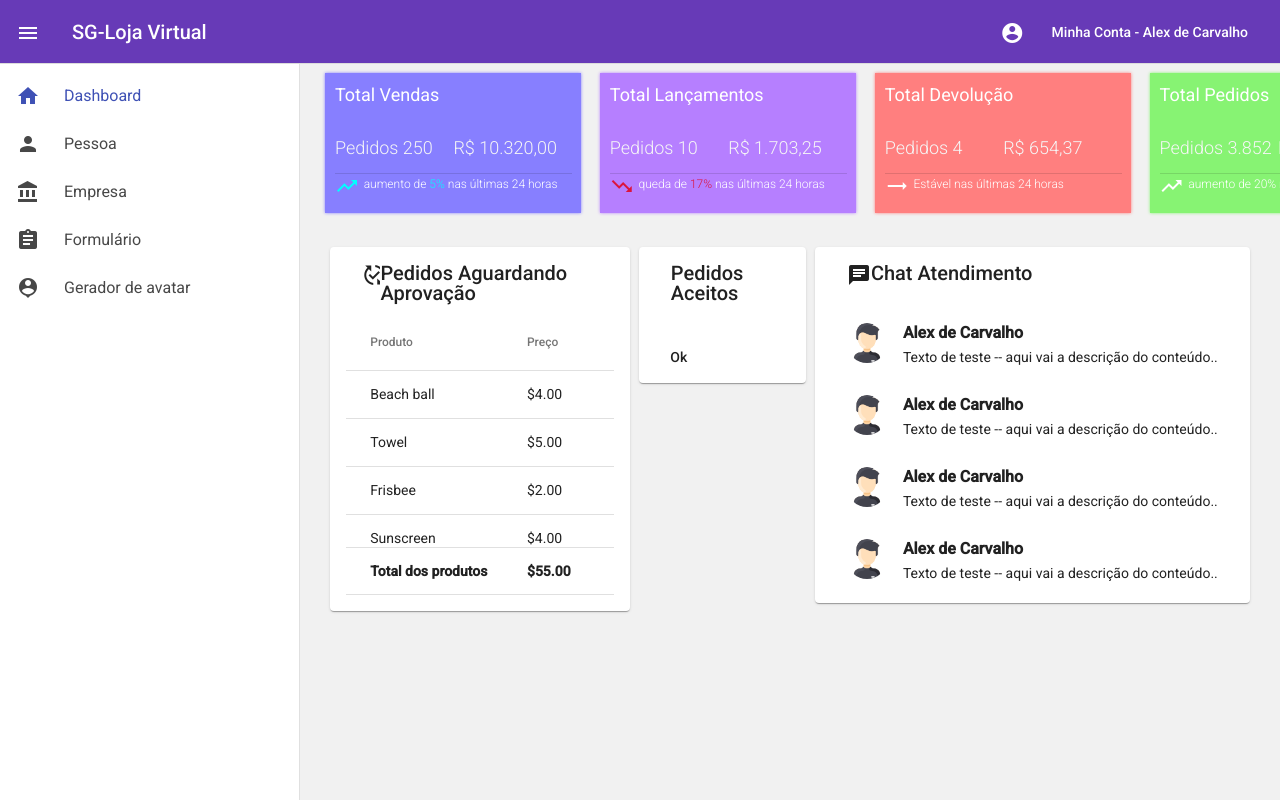
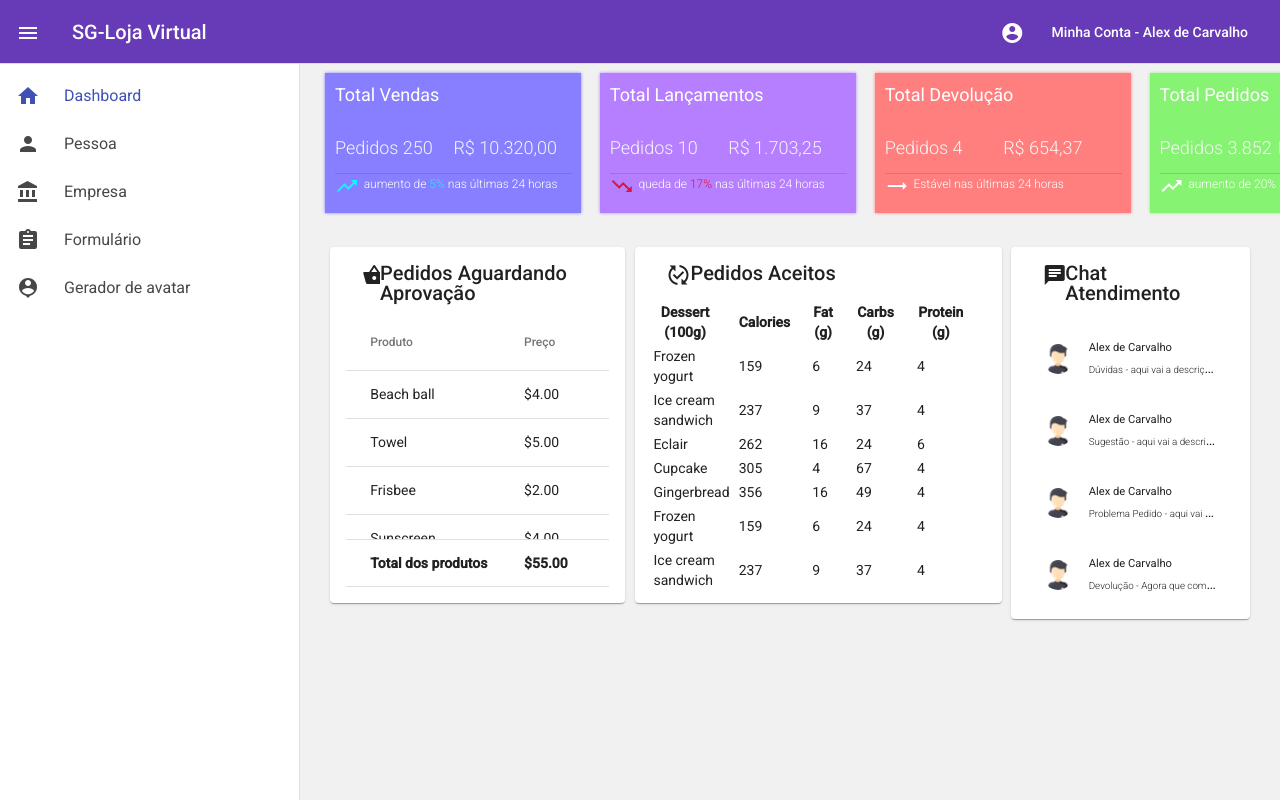
Before and after one commit to leco123/loja-virtual, an Angular app: page /#/admin/dashboard in a window 1280 px wide. Built offline with nearby package versions, Linux system fonts and the light colour scheme.

Commit message:
layout chat

```diff
--- a/src/app/modules/dashboard/dashboard.component.css
+++ b/src/app/modules/dashboard/dashboard.component.css
@@ -101,7 +101,11 @@
 }
 
 .lista-produto {
-  max-height: 280px;
+  max-height: 272px;
+  overflow:auto;
+}
+.lista-pedidos-aceitos {
+  max-height: 288px;
   overflow:auto;
 }
 
@@ -122,8 +126,10 @@ tr.mat-footer-row {
   padding-right: 1%;
 }
 
+/* CHAT */
 .pedidos-chat {
   flex-grow: 0.5;
+  width: 26%;
 }
 .lista-mensagens {
   max-height: 280px;
@@ -134,3 +140,27 @@ mat-card-title {
   display: flex;
   justify-content: flex-start;
 }
+
+.chat-img {
+  width: 30px!important;
+  height: 30px!important;
+}
+
+.chat-nome {
+  font-size: 0.7em!important;
+  font-weight: 400!important;
+}
+
+.chat-subject {
+  font-size: 0.7em!important;
+  font-weight: 200!important;
+}
+
+.chat-mensagem {
+  font-size: 0.7em!important;
+  font-weight: 200!important;
+}
+
+.mat-sort-header-container {
+  align-items: center;
+}
--- a/src/app/modules/dashboard/dashboard.component.html
+++ b/src/app/modules/dashboard/dashboard.component.html
@@ -65,7 +65,7 @@
     <mat-card>
       <mat-card-header>
         <mat-card-title>
-          <mat-icon aria-hidden="false" aria-label="Pedidos Aguardando Aprovação ">published_with_changes</mat-icon>
+          <mat-icon aria-hidden="false" aria-label="Pedidos Aguardando Aprovação ">shopping_basket</mat-icon>
           Pedidos Aguardando Aprovação
         </mat-card-title>
       </mat-card-header>
@@ -99,16 +99,31 @@
     <mat-card>
       <mat-card-header>
         <mat-card-title>
-
+          <mat-icon aria-hidden="false" aria-label="Pedidos Aceitos ">published_with_changes</mat-icon>
           Pedidos Aceitos
         </mat-card-title>
       </mat-card-header>
       <mat-card-content>
+        <div class="lista-pedidos-aceitos">
+          <table matSort (matSortChange)="sortData($event)">
+            <tr>
+              <th mat-sort-header="name">Dessert (100g)</th>
+              <th mat-sort-header="calories">Calories</th>
+              <th mat-sort-header="fat">Fat (g)</th>
+              <th mat-sort-header="carbs">Carbs (g)</th>
+              <th mat-sort-header="protein">Protein (g)</th>
+            </tr>
 
+            <tr *ngFor="let dessert of sortedData">
+              <td>{{dessert.name}}</td>
+              <td>{{dessert.calories}}</td>
+              <td>{{dessert.fat}}</td>
+              <td>{{dessert.carbs}}</td>
+              <td>{{dessert.protein}}</td>
+            </tr>
+          </table>
+        </div>
       </mat-card-content>
-      <mat-card-actions>
-        <button mat-button>Ok</button>
-      </mat-card-actions>
     </mat-card>
 
   </div>
@@ -125,11 +140,11 @@
         <mat-list>
           <div class="lista-mensagens">
             <mat-list-item *ngFor="let message of messages">
-              <img matListAvatar src="../../../assets/avatar-masculino.png" alt="{{message.from}}">
-              <h3 matLine> <strong>{{message.from}}</strong> </h3>
+              <img matListAvatar class="chat-img" src="../../../assets/avatar-masculino.png" alt="{{message.from}}">
+              <p matLine class="chat-nome"> {{message.from}} </p>
               <p matLine>
-                <span> {{message.subject}} </span>
-                <span class="demo-2"> -- {{message.content}} </span>
+                <span class="chat-subject"> {{message.subject}} </span>
+                <span class="chat-mensagem"> - {{message.content}} </span>
               </p>
             </mat-list-item>
           </div>
--- a/src/app/modules/dashboard/dashboard.component.ts
+++ b/src/app/modules/dashboard/dashboard.component.ts
@@ -11,12 +11,35 @@ export interface Mensagem {
   content?:string;
 }
 
+export interface Dessert {
+  calories: number;
+  carbs: number;
+  fat: number;
+  name: string;
+  protein: number;
+}
+
 @Component({
   selector: 'app-dashboard',
   templateUrl: './dashboard.component.html',
   styleUrls: ['./dashboard.component.css']
 })
 export class DashboardComponent implements OnInit {
+
+  desserts: Dessert[] = [
+    {name: 'Frozen yogurt', calories: 159, fat: 6, carbs: 24, protein: 4},
+    {name: 'Ice cream sandwich', calories: 237, fat: 9, carbs: 37, protein: 4},
+    {name: 'Eclair', calories: 262, fat: 16, carbs: 24, protein: 6},
+    {name: 'Cupcake', calories: 305, fat: 4, carbs: 67, protein: 4},
+    {name: 'Gingerbread', calories: 356, fat: 16, carbs: 49, protein: 4},
+    {name: 'Frozen yogurt', calories: 159, fat: 6, carbs: 24, protein: 4},
+    {name: 'Ice cream sandwich', calories: 237, fat: 9, carbs: 37, protein: 4},
+    {name: 'Eclair', calories: 262, fat: 16, carbs: 24, protein: 6},
+    {name: 'Cupcake', calories: 305, fat: 4, carbs: 67, protein: 4},
+    {name: 'Gingerbread', calories: 356, fat: 16, carbs: 49, protein: 4},
+  ];
+
+  sortedData: Dessert[];
 
   displayedColumns = ['item', 'cost'];
   transactions: Transaction[] = [
@@ -29,10 +52,10 @@ export class DashboardComponent implements OnInit {
   ];
 
   messages: Mensagem[]=[
-    {from: 'Alex de Carvalho', subject: 'Texto de teste', content: 'aqui vai a descrição do conteúdo..'},
-    {from: 'Alex de Carvalho', subject: 'Texto de teste', content: 'aqui vai a descrição do conteúdo..'},
-    {from: 'Alex de Carvalho', subject: 'Texto de teste', content: 'aqui vai a descrição do conteúdo..'},
-    {from: 'Alex de Carvalho', subject: 'Texto de teste', content: 'aqui vai a descrição do conteúdo..'}
+    {from: 'Alex de Carvalho', subject: 'Dúvidas', content: 'aqui vai a descrição do conteúdo..'},
+    {from: 'Alex de Carvalho', subject: 'Sugestão', content: 'aqui vai a descrição do conteúdo..'},
+    {from: 'Alex de Carvalho', subject: 'Problema Pedido', content: 'aqui vai a descrição do conteúdo..'},
+    {from: 'Alex de Carvalho', subject: 'Devolução', content: 'Agora que comentei sobre os eixos, você <br>pode estar se perguntando: Por que eu não só chamei de eixo X e eixo Y, pra que esse nomes todos aí? Vamos à resposta'}
   ]
 
   /** Gets the total cost of all transactions. */
@@ -40,9 +63,35 @@ export class DashboardComponent implements OnInit {
     return this.transactions.map(t => t.cost).reduce((acc, value) => acc + value, 0);
   }
 
-  constructor() { }
+  constructor() {
+    this.sortedData = this.desserts.slice();
+   }
 
   ngOnInit(): void {
   }
 
+  sortData(sort: any) {
+    const data = this.desserts.slice();
+    if (!sort.active || sort.direction === '') {
+      this.sortedData = data;
+      return;
+    }
+
+    this.sortedData = data.sort((a, b) => {
+      const isAsc = sort.direction === 'asc';
+      switch (sort.active) {
+        case 'name': return this.compare(a.name, b.name, isAsc);
+        case 'calories': return this.compare(a.calories, b.calories, isAsc);
+        case 'fat': return this.compare(a.fat, b.fat, isAsc);
+        case 'carbs': return this.compare(a.carbs, b.carbs, isAsc);
+        case 'protein': return this.compare(a.protein, b.protein, isAsc);
+        default: return 0;
+      }
+    });
+  }
+
+    compare(a: number | string, b: number | string, isAsc: boolean) {
+      return (a < b ? -1 : 1) * (isAsc ? 1 : -1);
+    }
+
 }
```
